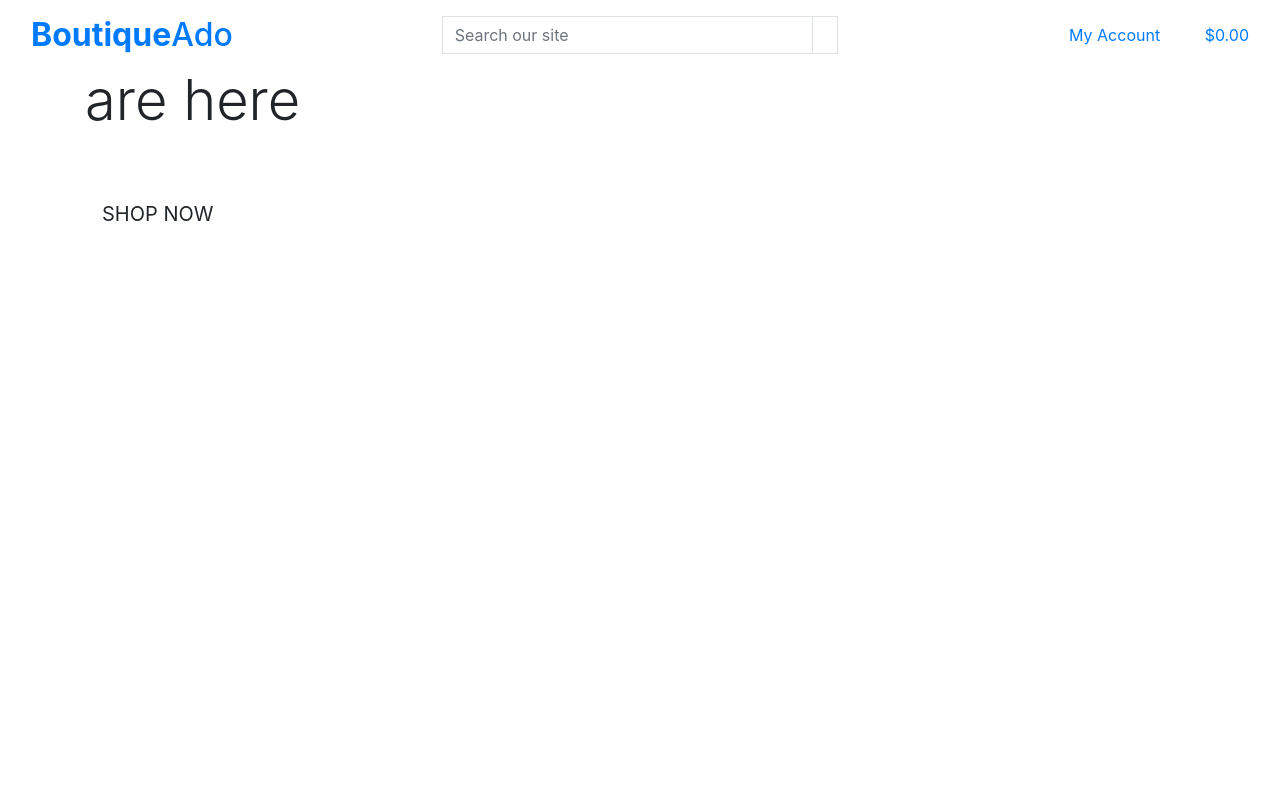
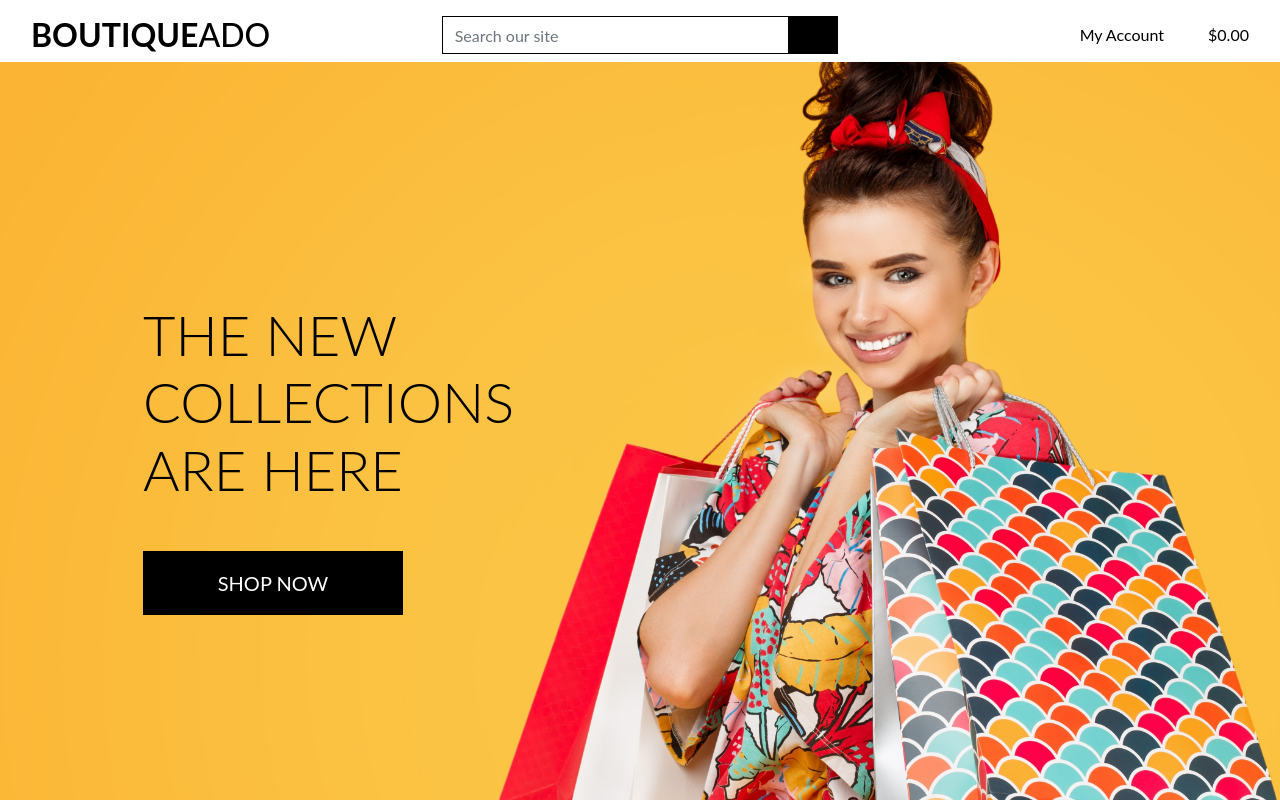
Before and after one commit to mariana-stefani/boutique-ecommerce, a Django app: page / in a window 1280 px wide. Run offline with Django 3.2, Linux system fonts and the light colour scheme; some libraries are stand-ins or nearby versions.

Commit message:
Added google font and base.css links to base.html

```diff
--- a/templates/base.html
+++ b/templates/base.html
@@ -13,6 +13,8 @@
 
     {% block corecss %}
     <link rel="stylesheet" href="https://stackpath.bootstrapcdn.com/bootstrap/4.5.0/css/bootstrap.min.css">
+    <link href="https://fonts.googleapis.com/css2?family=Lato&display=swap">
+    <link rel="stylesheet" href="{% static 'css/base.css' %}">
     {% endblock corecss %}
 
     {% block extra_css %}{% endblock extra_css%}
```
